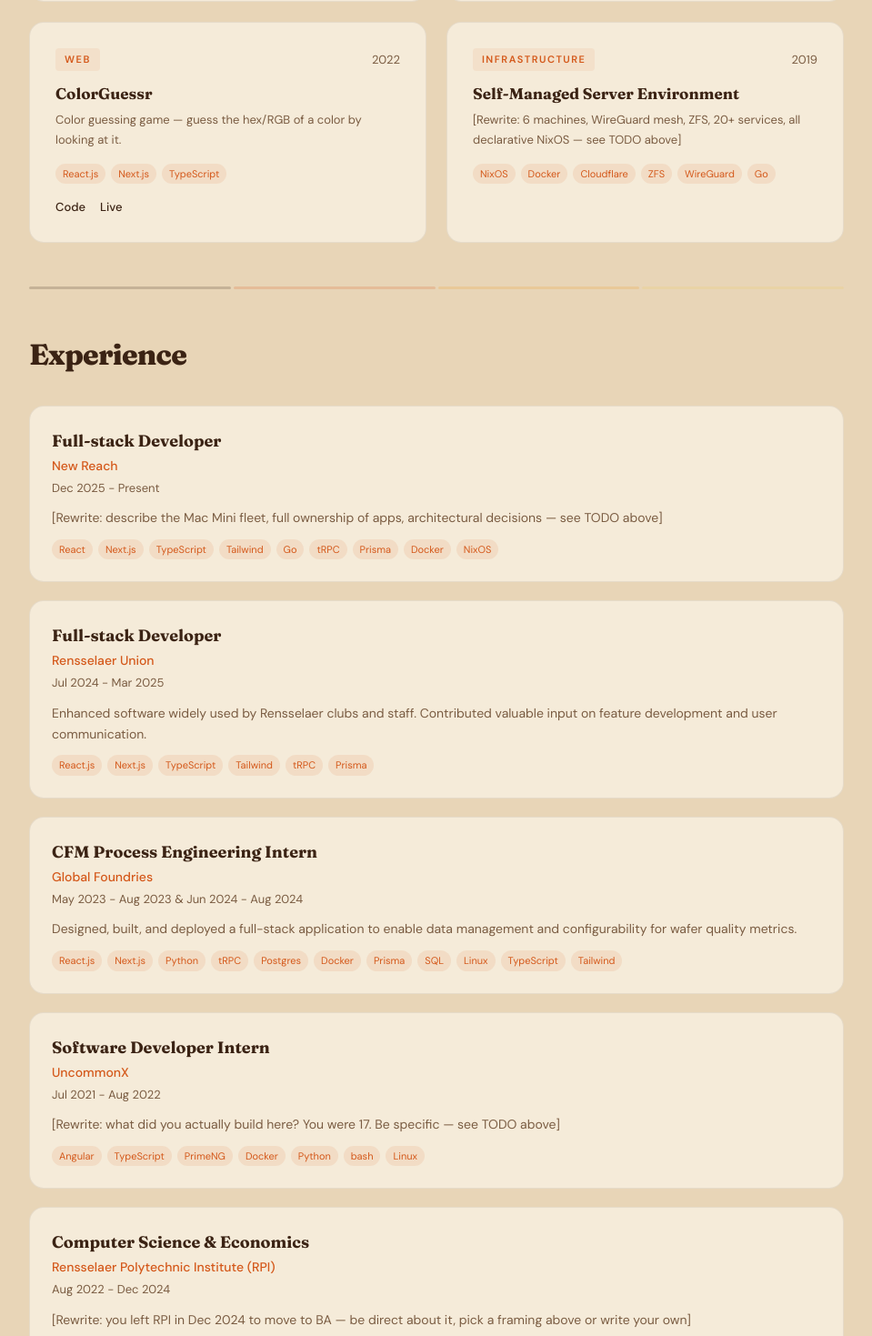
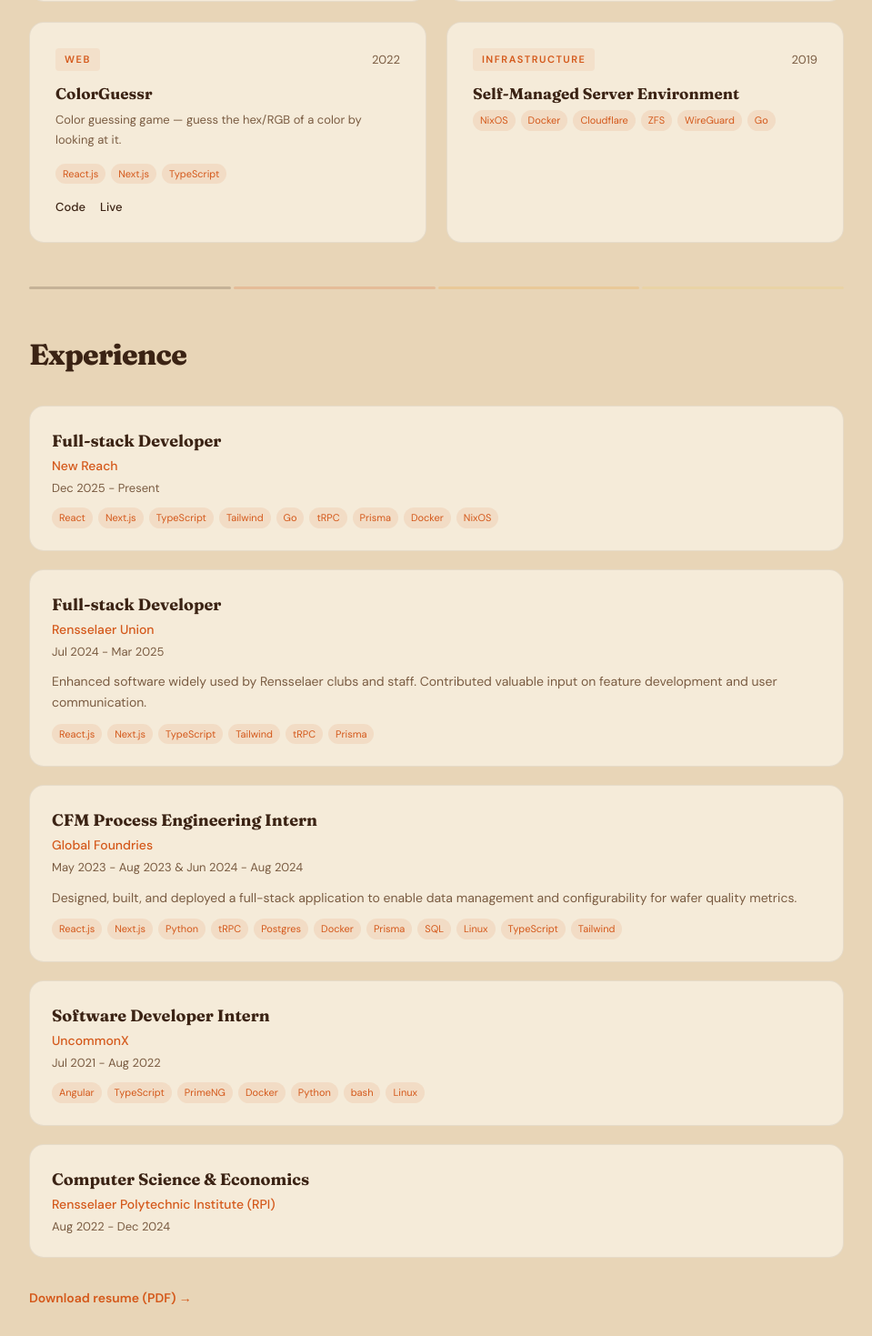
Before and after one commit to syntheit/website, a Next.js app: page /about in a window 1280 px wide. Shown: the part 1941-3410 px from the top of the page at 91% size, without its empty margins (160-1119 px from the left). Built offline with nearby package versions, Linux system fonts and the light colour scheme.

Commit message:
Hid unwritten copy in production

```diff
--- a/src/app/languages/page.tsx
+++ b/src/app/languages/page.tsx
@@ -264,7 +264,9 @@
       {/* Stripe Divider */}
       <StripeDivider />
 
-      {/* My Approach */}
+      {/* My Approach — dev-only until the copy is written; never ships as a placeholder. */}
+      {process.env.NODE_ENV !== "production" && (
+      <>
       <section className="px-8 md:px-14 py-16">
         <h2 className="font-serif text-[32px] font-extrabold mb-8 tracking-tight">
           My Approach
@@ -291,6 +293,8 @@
 
       {/* Stripe Divider (reversed) */}
       <StripeDivider reversed />
+      </>
+      )}
 
       {/* Roadmap */}
       <section className="px-8 md:px-14 py-16">
--- a/src/app/metadata/about.ts
+++ b/src/app/metadata/about.ts
@@ -101,7 +101,7 @@
       // All declaratively managed with NixOS flakes. Running since 2019, evolved from basic Docker to full fleet.
       // 1-2 sentences that make someone go "wait, you run all that yourself?"
       description:
-        "[Rewrite: 6 machines, WireGuard mesh, ZFS, 20+ services, all declarative NixOS — see TODO above]",
+        "",
       tech: ["NixOS", "Docker", "Cloudflare", "ZFS", "WireGuard", "Go"],
       year: "2019",
       github: null,
@@ -121,7 +121,7 @@
       // Tone: factual, not braggy. "I own X, I built Y, I architected Z" — let the work speak.
       // This is your best resume line. Make it count.
       description:
-        "[Rewrite: describe the Mac Mini fleet, full ownership of apps, architectural decisions — see TODO above]",
+        "",
       technologies: ["React", "Next.js", "TypeScript", "Tailwind", "Go", "tRPC", "Prisma", "Docker", "NixOS"],
     },
     {
@@ -168,7 +168,7 @@
       // Even "Built internal tooling for a cybersecurity startup at 17" is better than what's here.
       // 1-2 sentences, specific. What was the product? What was your contribution?
       description:
-        "[Rewrite: what did you actually build here? You were 17. Be specific — see TODO above]",
+        "",
       technologies: [
         "Angular",
         "TypeScript",
@@ -191,7 +191,7 @@
     // Option C (just the facts): "Computer Science and Economics, 2.5 years"
     // Being direct about leaving seems more on-brand for you than "coursework towards" which sounds evasive.
     description:
-      "[Rewrite: you left RPI in Dec 2024 to move to BA — be direct about it, pick a framing above or write your own]",
+      "",
   },
 
   whatImInto: {
@@ -232,7 +232,7 @@
     // Mention: everything managed from a single git repo, Nix flakes, 6000+ lines of config.
     // Tone: matter-of-fact enthusiasm. You're not bragging — you genuinely enjoy this.
     intro:
-      "[Write: why you self-host, why Nix, why you run all this — your infrastructure philosophy in 2-3 sentences]",
+      "",
 
     machines: [
       {
@@ -243,7 +243,7 @@
         // TODO: Write a one-liner that captures what harbor is. Something like:
         // "The workhorse — runs 20+ services from media streaming to LLM inference, all on ZFS."
         highlight:
-          "[Write: one-line summary of what harbor does — 20+ services, ZFS, GPU transcoding]",
+          "",
         details: [
           "Intel i5-13600K, 64GB RAM, GTX 1660 Ti",
           "8 ZFS pools with automated snapshots (hourly/daily/monthly)",
@@ -261,7 +261,7 @@
         // TODO: Write a one-liner. Something like:
         // "RackNerd VPS in NYC — reverse proxy, WireGuard endpoint, Headscale coordination server."
         highlight:
-          "[Write: one-line summary — VPS gateway, WireGuard tunnel from BA to NYC, reverse proxy]",
+          "",
         details: [
           "RackNerd VPS with static IP, BBR congestion control tuned for BA↔NYC",
           "WireGuard tunnel to harbor for secure service exposure",
@@ -279,7 +279,7 @@
         // TODO: Write a one-liner. This is the crowd-pleaser — lean into it. Something like:
         // "A cracked-screen Pixel 6 Pro running NixOS via pKVM. Yes, it hosts this website."
         highlight:
-          "[Write: one-line summary — the Pixel phone server story, it hosts your website]",
+          "",
         details: [
           "Pixel 6 Pro (Tensor GS101) — cracked screen, repurposed as headless server",
           "LineageOS → pKVM hypervisor → NixOS VM → Docker containers",
@@ -297,7 +297,7 @@
         // TODO: Write a one-liner. Something like:
         // "Apple Silicon Mac with nix-darwin, tiling WM, and 90+ disabled telemetry daemons."
         highlight:
-          "[Write: one-line summary — privacy-hardened Mac, nix-darwin, custom Swift apps, Yabai]",
+          "",
         details: [
           "nix-darwin with Nix flakes — fully declarative macOS configuration",
           "Yabai tiling window manager + skhd hotkey daemon",
@@ -315,7 +315,7 @@
         // TODO: Write a one-liner. Something like:
         // "NixOS desktops with Hyprland, a custom tmux dashboard, and hardware-level device control."
         highlight:
-          "[Write: one-line summary — Hyprland desktops with custom dashboard, USB device toggling]",
+          "",
         details: [
           "Hyprland tiling Wayland compositor — zero-gap, minimal animations",
           "Custom tmux dashboard: ASCII clock, btop, exchange rates, weather, server health",
@@ -335,42 +335,42 @@
         // TODO: One line on why you built it. Something like:
         // "Watchtower was too dumb — it would update containers without backing up their databases first."
         context:
-          "[Write: why you built this instead of using Watchtower — what was the problem?]",
+          "",
       },
       {
         name: "Foyer",
         description:
           "Custom server dashboard showing service links, health status, and Jellyfin library stats. Runs on harbor, conduit, and raven.",
         context:
-          "[Write: why a custom dashboard? What do you use it for day-to-day?]",
+          "",
       },
       {
         name: "raven-status",
         description:
           "Hardware monitor for the Pixel server — battery health, voltage, cycle count, CPU thermals per cluster (BIG/MID/LITTLE), GPU/TPU temps. Live refresh mode.",
         context:
-          "[Write: one line — 'Built to monitor a phone that's running 24/7 as a server without a screen.']",
+          "",
       },
       {
         name: "Dashboard TUI",
         description:
           "tmux-based system dashboard combining ASCII clock, btop, ARS/BRL exchange rates, weather, server health, and wallpaper info. Scroll wheel adjusts volume, hotkeys toggle mic/camera.",
         context:
-          "[Write: why tmux? What makes this better than a regular system monitor?]",
+          "",
       },
       {
         name: "usb-toggle",
         description:
           "Toggle USB devices (mic, camera) at the hardware level via /sys/bus/usb/*/authorized. Devices deauthorized on plug-in by default.",
         context:
-          "[Write: privacy motivation? 'I don't trust software mute — this cuts power to the device.']",
+          "",
       },
       {
         name: "macOS Panels",
         description:
           "Suite of custom Swift apps for macOS: volume, brightness, bluetooth, wifi, and search panels. Replaces macOS system HUD with minimal overlays.",
         context:
-          "[Write: why custom panels? The macOS defaults didn't do what you wanted?]",
+          "",
       },
     ],
 
@@ -380,7 +380,7 @@
     // Cloudflare tunnels on conduit and raven for secure internet exposure without opening ports.
     // All of this so you can access everything from anywhere via Tailscale, and expose select services publicly.
     networkingDescription:
-      "[Write: the networking story — WireGuard tunnel, Headscale mesh, Cloudflare tunnels, why this architecture]",
+      "",
 
     // TODO: Write a closing thought. The angle:
     // Everything in one git repo. `nixos-rebuild switch` and a machine is configured.
@@ -388,7 +388,7 @@
     // This isn't a hobby — it's how you actually run your digital life.
     // Maybe mention the line count (6000+) or that it spans macOS + Linux + Android.
     philosophy:
-      "[Write: closing thought — one repo, declarative everything, reproducible across platforms. This is how you run your digital life.]",
+      "",
   },
 
   music: {
@@ -398,7 +398,7 @@
     // Mention: you actively de-anglicize your listening — French pop, Argentine rock, Brazilian music.
     // Tone: personal, not a music review. Why do you listen to what you listen to?
     intro:
-      "[Write: what music means to you — atmosphere over force, mono no aware, de-anglicizing your ears. 2-3 sentences.]",
+      "",
 
     stats: {
       songs: "11K",
@@ -410,7 +410,7 @@
       // Françoise Hardy, Fishmans (Long Season), Jumo — the "mono no aware" tier.
       // What is it about this sound? The fleeting beauty, impermanence, atmosphere.
       description:
-        "[Write: why these artists hit different — the mono no aware feeling, atmosphere over force]",
+        "",
       artists: ["Françoise Hardy", "Fishmans", "Jumo"],
     },
 
--- a/src/app/metadata/projects.ts
+++ b/src/app/metadata/projects.ts
@@ -61,7 +61,7 @@
     // TODO: Same rewrite as in about.ts — 6 machines, WireGuard mesh, ZFS, 20+ services, declarative NixOS.
     // Make it match whatever you write in about.ts, or make this one slightly more technical since it's the projects page.
     description:
-      "[Rewrite: 6-machine fleet, WireGuard/Headscale mesh, ZFS storage, 20+ self-hosted services, Prometheus/Grafana monitoring, restic backups — all declarative NixOS]",
+      "",
     category: "infrastructure",
     technologies: ["NixOS", "Docker", "Cloudflare", "ZFS", "WireGuard", "Go"],
     github: null,
@@ -79,7 +79,7 @@
     // pKVM + NixOS solved GKI ABI compatibility issues that stopped most people.
     // Tone: matter-of-fact but let the novelty speak for itself.
     description:
-      "[Write: cracked Pixel 6 Pro → pKVM → NixOS VM → Docker. Runs your website. See TODO above]",
+      "",
     category: "infrastructure",
     technologies: ["NixOS", "Docker", "Cloudflare", "Linux", "pKVM"],
     github: null,
@@ -96,7 +96,7 @@
     // This is work you built — decide if you want to list it publicly or keep it private (it's a work project).
     // If you include it, focus on what you architected: the multi-agent system, the message routing, the knowledge graph.
     description:
-      "[Write: multi-agent AI platform, iMessage/SMS/WhatsApp routing, knowledge graphs, agent orchestration — or remove if too work-specific]",
+      "",
     category: "ai",
     technologies: ["Python", "FastAPI", "Docker", "SQLite", "Twilio"],
     github: null,
--- a/src/app/page.tsx
+++ b/src/app/page.tsx
@@ -149,12 +149,17 @@
             {/*   Mundo Lingo, Russian cultural center on Saturdays, asado networking events with Mitko. */}
             {/*   Reading Argentine literature in Spanish, watching French films, building Retrospend at night. */}
             {/* Tone: like the homepage hero tagline but with more texture. Not a pitch, just your life. */}
+            {/* Dev-only reminder — never ships. Replace with the real paragraphs. */}
+            {process.env.NODE_ENV !== "production" && (
+              <>
                 <p className="text-base leading-[1.75] text-[#7A5C42] mb-4 max-w-[500px]">
                   [Rewrite: who you are and why Buenos Aires — see TODO above]
                 </p>
                 <p className="text-base leading-[1.75] text-[#7A5C42] mb-4 max-w-[500px]">
                   [Rewrite: what your days actually look like — see TODO above]
                 </p>
+              </>
+            )}
             <div className="grid grid-cols-2 gap-5 mt-8">
               {infoItems.map((item) => (
                 <div key={item.label}>
--- a/src/components/about/ExperienceSection.tsx
+++ b/src/components/about/ExperienceSection.tsx
@@ -1,3 +1,5 @@
+import { draftCopy } from "@/lib/utils";
+
 interface Experience {
   title: string;
   company: string;
@@ -41,9 +43,11 @@
             <p className="mt-1 text-[13px] text-muted-foreground">
               {exp.period}
             </p>
+            {draftCopy(exp.description) && (
               <p className="mt-3 text-[14px] leading-relaxed text-muted-foreground">
                 {exp.description}
               </p>
+            )}
             {exp.technologies && (
               <div className="mt-3 flex flex-wrap gap-[6px]">
                 {exp.technologies.map((t) => (
@@ -70,9 +74,11 @@
           <p className="mt-1 text-[13px] text-muted-foreground">
             {education.period}
           </p>
+          {draftCopy(education.description) && (
             <p className="mt-3 text-[14px] leading-relaxed text-muted-foreground">
               {education.description}
             </p>
+          )}
         </div>
       </div>
 
--- a/src/components/about/HeroSection.tsx
+++ b/src/components/about/HeroSection.tsx
@@ -24,6 +24,8 @@
         <h1 className="font-serif text-[42px] font-black leading-tight tracking-tight md:text-[52px]">
           About <span className="italic text-primary">Daniel</span>
         </h1>
+        {/* Dev-only reminder — never ships. Replace with the real intro. */}
+        {process.env.NODE_ENV !== "production" && (
         <div className="mx-auto max-w-xl rounded-xl border-2 border-dashed border-primary/20 px-6 py-4">
           <p className="text-[15px] italic leading-relaxed text-muted-foreground">
             {/* TODO: Daniel writes this. 2-3 sentences, first person. */}
@@ -38,6 +40,7 @@
             [Write your intro here]
           </p>
         </div>
+        )}
       </div>
 
       <div className="mx-auto grid max-w-md grid-cols-2 gap-5">
--- a/src/components/about/MusicSection.tsx
+++ b/src/components/about/MusicSection.tsx
@@ -1,3 +1,5 @@
+import { draftCopy } from "@/lib/utils";
+
 interface Genre {
   name: string;
   artists: string[];
@@ -55,9 +57,11 @@
             </span>
           </div>
         </div>
+        {draftCopy(intro) && (
           <p className="text-[15px] leading-[1.75] text-muted-foreground max-w-[680px]">
             {intro}
           </p>
+        )}
       </div>
 
       {/* Soul tier */}
@@ -65,9 +69,11 @@
         <h3 className="text-[11px] uppercase tracking-[1.5px] text-primary font-semibold">
           Speaks to My Soul
         </h3>
+        {draftCopy(soulTier.description) && (
           <p className="text-[14px] leading-[1.75] text-muted-foreground">
             {soulTier.description}
           </p>
+        )}
         <div className="flex flex-wrap gap-2">
           {soulTier.artists.map((artist) => (
             <span
--- a/src/components/about/OtherProjects.tsx
+++ b/src/components/about/OtherProjects.tsx
@@ -1,3 +1,5 @@
+import { draftCopy } from "@/lib/utils";
+
 interface Project {
   title: string;
   category: string;
@@ -42,9 +44,11 @@
             <h3 className="mb-[6px] font-serif text-[17px] font-bold">
               {project.title}
             </h3>
-            <p className="mb-4 text-[13px] leading-relaxed text-muted-foreground">
-              {project.description}
-            </p>
+            {draftCopy(project.description) && (
+              <p className="mb-4 text-[13px] leading-relaxed text-muted-foreground">
+                {project.description}
+              </p>
+            )}
 
             <div className="mb-4 flex flex-wrap gap-[6px]">
               {project.tech.map((t) => (
--- a/src/lib/utils.ts
+++ b/src/lib/utils.ts
@@ -18,6 +18,19 @@
     .replace(/^-|-$/g, "");
 }
 
+/**
+ * Unwritten copy is an empty string in the metadata files (the writing
+ * guidance lives in adjacent comments, which never reach the bundle) or a
+ * bracketed placeholder like "[Write: ...]". Render neither — a missing
+ * paragraph beats placeholder text on the live site. Bracketed text still
+ * shows in dev as a reminder.
+ */
+export function draftCopy(text: string): string | null {
+  if (!text.trim()) return null;
+  if (process.env.NODE_ENV !== "production") return text;
+  return /^\s*\[(Write|Rewrite)\b/.test(text) ? null : text;
+}
+
 export function downloadImage(url: string, filename: string) {
   const link = document.createElement('a');
   link.href = url;
```
Also changed, not shown: src/components/about/NixInfraSection.tsx (+11 -0 lines), src/components/ui/project-card.tsx (+6 -3 lines), 1 other file (tests, documents, lock files or other folders). Lines whose indentation alone changed are shown as unchanged.
